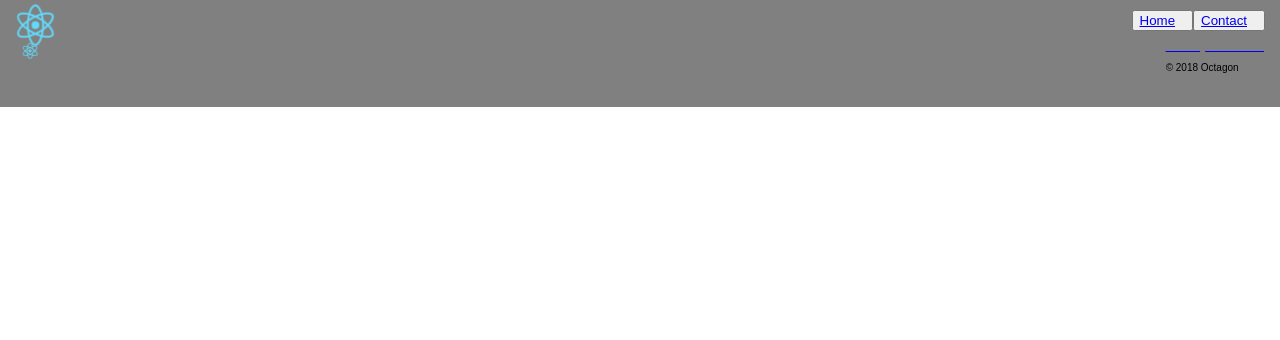
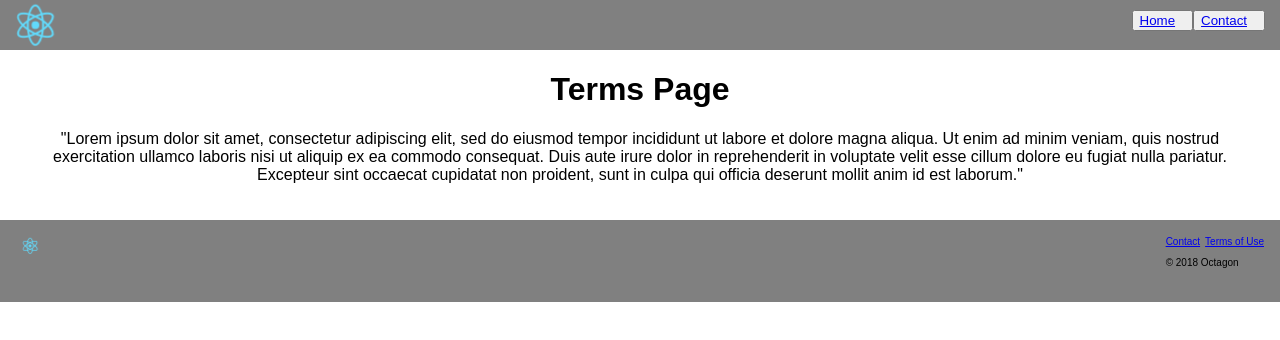
Before and after one commit to r0tiart/Octagon, a React (Create React App) app: page /terms in a window 1280 px wide. Shown: the top 340 px of the page. Built offline with nearby package versions, Linux system fonts and the light colour scheme.

Commit message:
added a working terms pages; for footer link.

```diff
--- a/src/App.css
+++ b/src/App.css
@@ -2,6 +2,7 @@
 
 .main {
   text-align: center;
+  padding: 10px;
 }
 
 .App-logo {
--- a/src/App.js
+++ b/src/App.js
@@ -8,6 +8,7 @@ import NavBar  from './components/NavBar';
 import './App.css';
 import HomePage from './components/Home';
 import Contact from './components/Contact'
+import Terms from './components/Terms'
 
 class App extends Component {
   render() {
@@ -23,6 +24,7 @@ class App extends Component {
           <div className="main">
               <Route exact path="/" component={HomePage} />
               <Route path='/contact' component={Contact} />
+              <Route path='/terms' component={Terms} />
           </div>
 
        <div className="footer" >
--- a/src/components/Contact.js
+++ b/src/components/Contact.js
@@ -3,8 +3,7 @@ import React from 'react';
 const Contact = props => {
   return (
        <div className="main" >
-        <p>TEST CONTACT</p>
-        <p></p>
+        <h1>Contact Form</h1>
 
        </div>
   );
--- /dev/null
+++ b/src/components/Terms.js
@@ -0,0 +1,14 @@
+import React from 'react';
+
+const Terms = props => {
+  return (
+       <div className="main" >
+        <h1>Terms Page</h1>
+        <p>"Lorem ipsum dolor sit amet, consectetur adipiscing elit, sed do eiusmod tempor incididunt ut labore et dolore magna aliqua. Ut enim ad minim veniam, quis nostrud exercitation ullamco laboris nisi ut aliquip ex ea commodo consequat. Duis aute irure dolor in reprehenderit in voluptate velit esse cillum dolore eu fugiat nulla pariatur. Excepteur sint occaecat cupidatat non proident, sunt in culpa qui officia deserunt mollit anim id est laborum."
+        </p>
+
+       </div>
+  );
+};
+
+export default Terms;
```
